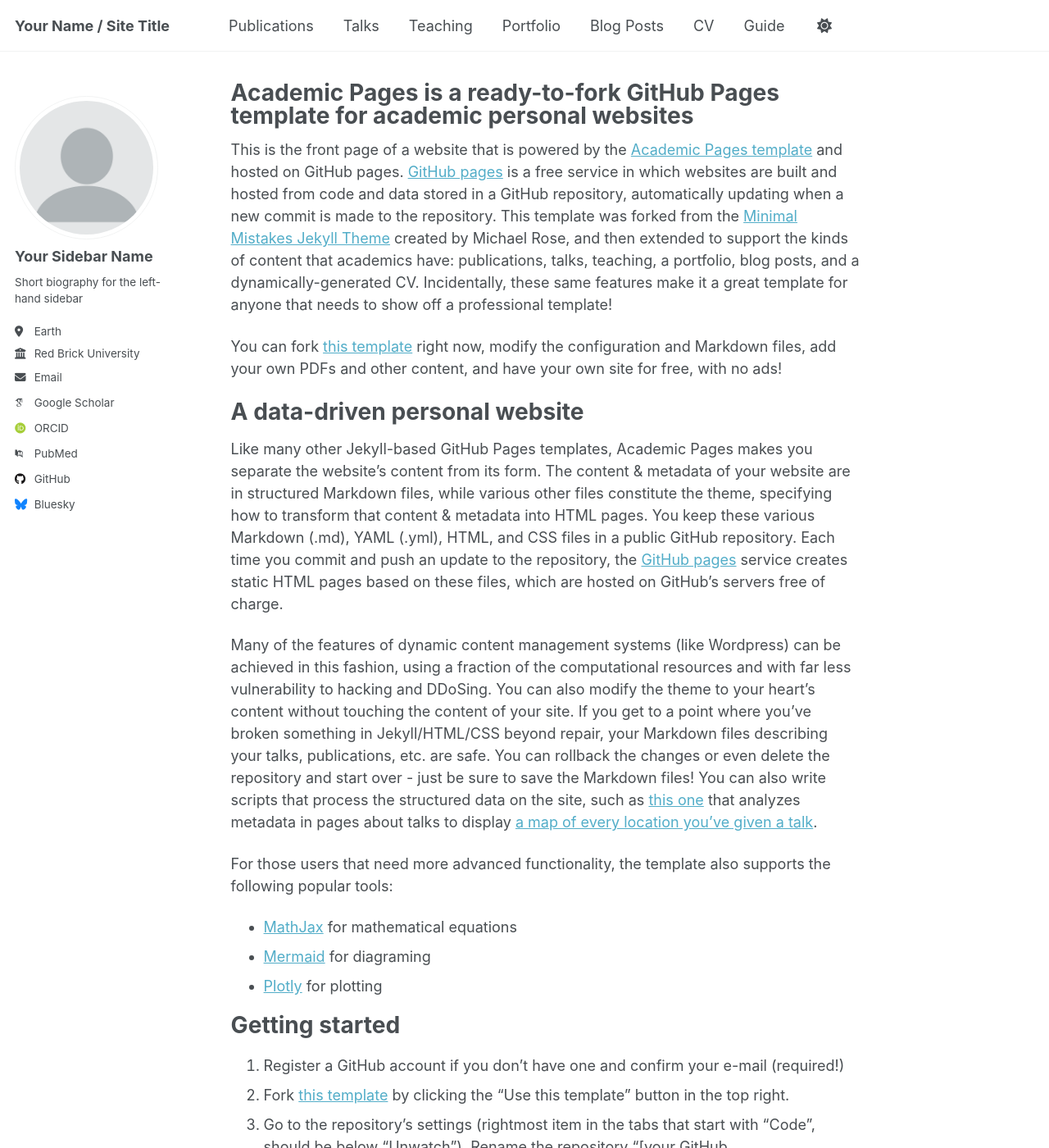
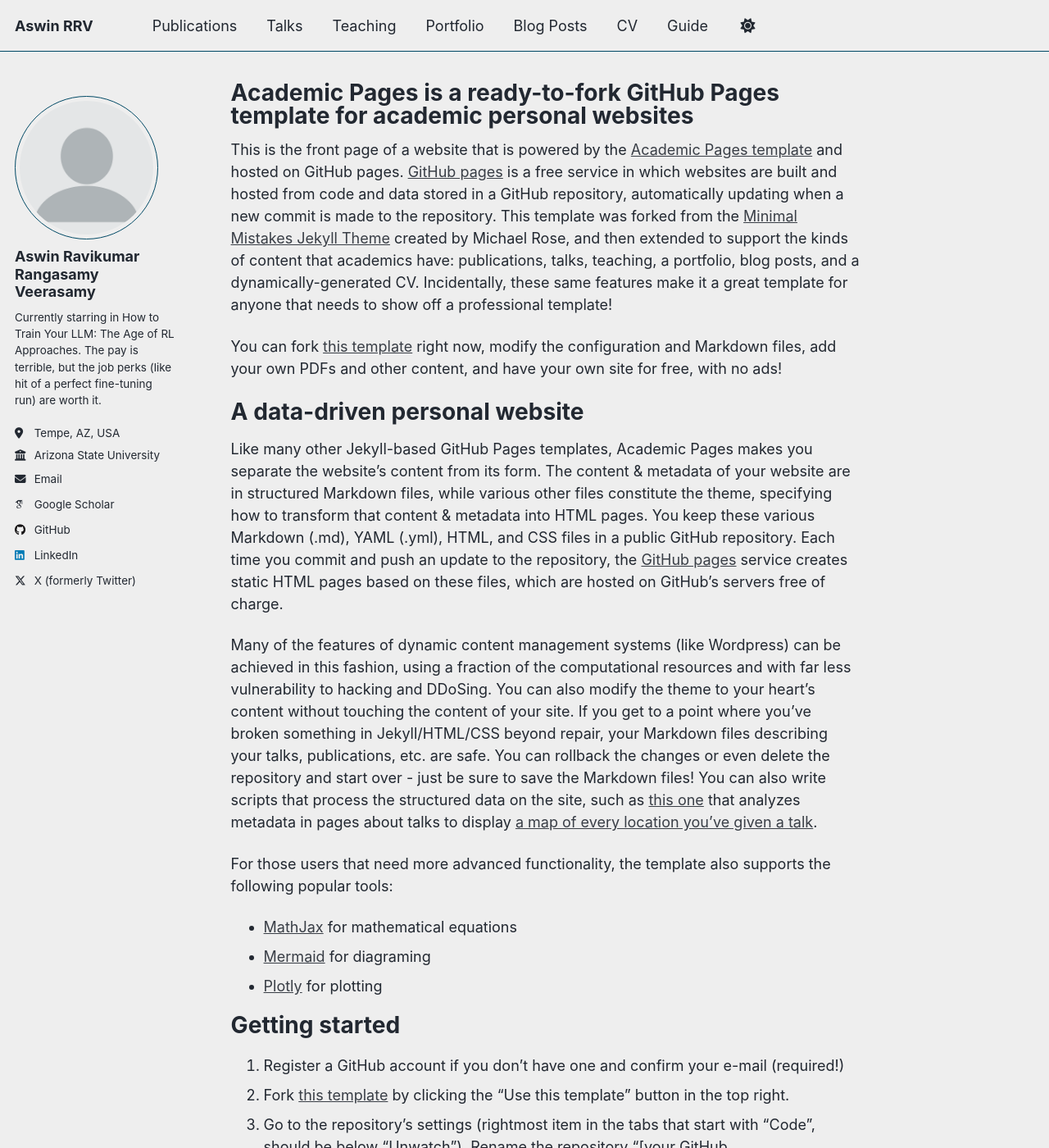
Before and after one commit to 3rdAT/3rdat.github.io, a Jekyll site: the page built from _pages/about.md, in a window 1280 px wide and 1400 px high. Shown: the whole window at 82% size. Built offline with Jekyll 4.4.1, drawn with Linux system fonts in a browser that asks for light colours; some web fonts are replaced; a script that is not in the unit is left out; some of the changed text lies outside the part shown.

Commit message:
feat: config_update

```diff
--- a/_config.yml
+++ b/_config.yml
@@ -8,12 +8,12 @@
 
 # Basic Site Settings
 locale                   : "en-US"
-site_theme               : "default" # Currently available options are "default", "air"
-title                    : "Your Name / Site Title"
+site_theme               : "air" # Currently available options are "default", "air"
+title                    : "Aswin RRV"
 title_separator          : "-"
-name                     : &name "Your Name"
-description              : &description "personal description"
-url                      : https://academicpages.github.io # the base hostname & protocol for your site e.g. "https://[your GitHub username].github.io" or if you already have some other page hosted on Github then use "https://[your GitHub username].github.io/[Your Repo Name]"
+name                     : &name "Aswin Ravikumar Rangasamy Veerasamy"
+description              : &description "PhD Student in CS at ASU."
+url                      : https://3rdat.github.io # the base hostname & protocol for your site e.g. "https://[your GitHub username].github.io" or if you already have some other page hosted on Github then use "https://[your GitHub username].github.io/[Your Repo Name]"
 baseurl                  : "" # the subpath of your site, e.g. "/blog"
 repository               : "academicpages/academicpages.github.io"
 
@@ -23,23 +23,23 @@
 author:
   # Biographic information
   avatar           : "profile.png"
-  name             : "Your Sidebar Name"
+  name             : "Aswin Ravikumar Rangasamy Veerasamy"
   pronouns         : # example: "she/her"
-  bio              : "Short biography for the left-hand sidebar"
-  location         : "Earth"
-  employer         : "Red Brick University"
+  bio              : "Currently starring in How to Train Your LLM: The Age of RL Approaches. The pay is terrible, but the job perks (like hit of a perfect fine-tuning run) are worth it."
+  location         : "Tempe, AZ, USA"
+  employer         : "Arizona State University"
   uri              : # URL
-  email            : "none@example.org"
+  email            : "aravik13@asu.edu"
 
   # Academic websites
   academia         : # URL
   arxiv            : # URL - Update with the correct link to your profile
-  googlescholar    : "https://scholar.google.com/citations?user=PS_CX0AAAAAJ"
+  googlescholar    : "https://scholar.google.com/citations?user=3AH3iaIAAAAJ"
   inspire-hep      : # URL
   impactstory      : # URL
-  orcid            : "http://orcid.org/yourorcidurl"
+  orcid            : # URL
   semantic         : # URL
-  pubmed           : "https://www.ncbi.nlm.nih.gov/pubmed/?term=john+snow"
+  pubmed           : # URL
   researchgate     : # URL
   scopus           : # URL
 
@@ -47,13 +47,13 @@
   bitbucket        : # Username - Update with your username on the site
   codepen          : # Username
   dribbble         : # Username
-  github           : "academicpages"
+  github           : "3rdAT"
   kaggle           : # Username
   stackoverflow    : # User number or user number and name (i.e., use "1" or "1/jeff-atwood")
 
   # Social media
   artstation       : # Username
-  bluesky          : "bsky.app" # Replace this with you Bluesky username
+  bluesky          : # Username # Replace this with you Bluesky username
   facebook         : # Username
   flickr           : # Username
   foursquare       : # Username
@@ -62,7 +62,7 @@
   keybase          : # Username
   instagram        : # Username
   lastfm           : # Username
-  linkedin         : # Username
+  linkedin         : "aswinrrv"
   mastodon         : # URL
   medium           : # URL
   pinterest        : # Username
@@ -70,7 +70,7 @@
   steam            : # Username
   telegram         : # URL
   tumblr           : # Username
-  twitter          : # Username for X / Twitter
+  twitter          : "aswinrrv"
   vine             : # Username
   weibo            : # Username
   wikipedia        : # Username
```
